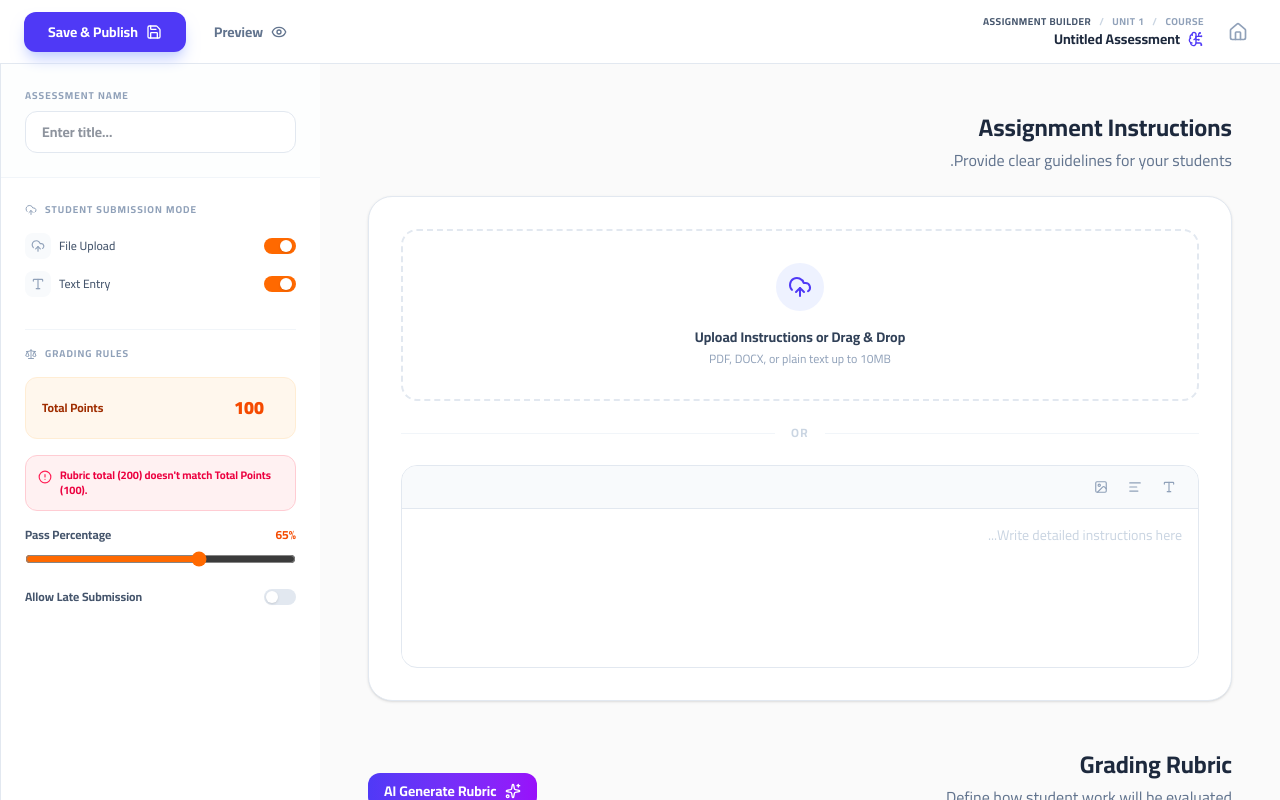
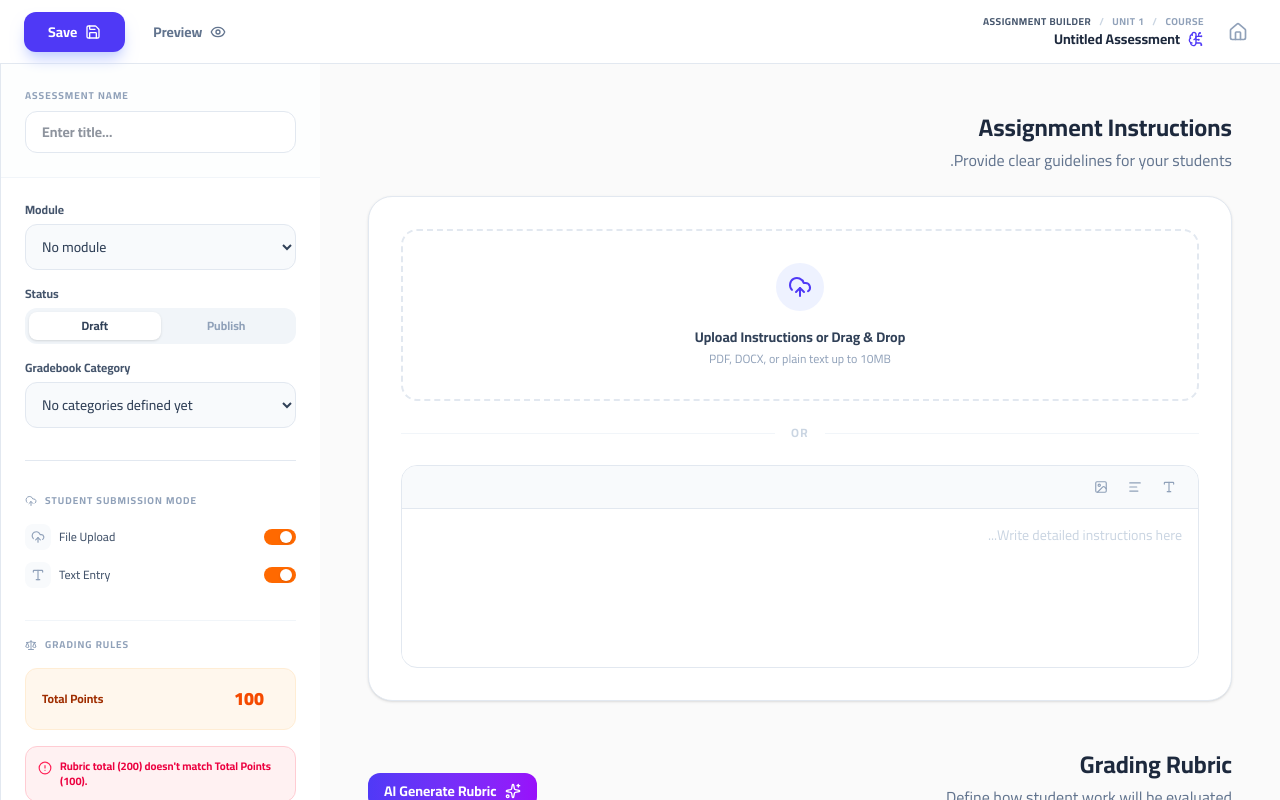
Before and after one commit to RegoNagi/Talia-Learn, a Next.js app: page /assessment-builder in a window 1280 px wide. Shown: the top 800 px of the page. Built offline with nearby package versions, Linux system fonts and the light colour scheme.

Commit message:
Add files via upload

```diff
--- a/app/assessment-builder/page.tsx
+++ b/app/assessment-builder/page.tsx
@@ -18,7 +18,8 @@ import { createPortal } from 'react-dom';
 import { FloatingPortal } from '@floating-ui/react';
 import { AssessmentSidebar } from '@/components/AssessmentSidebar';
 import { useAuth } from '@/contexts/AuthContext';
-import { createAssignment, createQuiz, uploadAssignmentAttachment, getSubmissionFileUrl } from '@/services/assignmentData';
+import { createAssignment, createQuiz, uploadAssignmentAttachment, getSubmissionFileUrl, getUnitsForAssignment } from '@/services/assignmentData';
+import { getGradebookCategories } from '@/services/academicData';
 
 interface Question {
   id: string;
@@ -60,6 +61,14 @@ function AssessmentBuilderContent() {
   const scopeClassId = searchParams.get('classId') || '';
   const scopeSubject = searchParams.get('subject') || '';
   const scopeUnitId = searchParams.get('unitId') || '';
+  const [selectedUnitId, setSelectedUnitId] = useState(scopeUnitId);
+  const [availableUnits, setAvailableUnits] = useState<{ id: string; title: string }[]>([]);
+
+  useEffect(() => {
+    if (scopeClassId && scopeSubject) {
+      getUnitsForAssignment(scopeClassId, scopeSubject).then(setAvailableUnits);
+    }
+  }, [scopeClassId, scopeSubject]);
   const returnTo = searchParams.get('from') || '';
 
   const goBack = () => {
@@ -71,7 +80,18 @@ function AssessmentBuilderContent() {
   const initialType = (searchParams.get('type') === 'quiz' ? 'quiz' : 'assignment') as 'quiz' | 'assignment';
   const [activeTab] = useState<'quiz' | 'assignment'>(initialType);
   const [title, setTitle] = useState('');
-  const [category, setCategory] = useState('quiz');
+  const [category, setCategory] = useState('');
+  const [gradebookCategories, setGradebookCategories] = useState<string[]>([]);
+
+  useEffect(() => {
+    const grade = searchParams.get('grade') || '';
+    if (scopeSubject && grade) {
+      getGradebookCategories(scopeSubject, grade).then((cats) => {
+        setGradebookCategories(cats);
+        if (cats.length > 0 && !category) setCategory(cats[0]);
+      });
+    }
+  }, [scopeSubject]);
   const [maxScore, setMaxScore] = useState(100);
   const [isAutoCalc, setIsAutoCalc] = useState(true);
   const [isGraded, setIsGraded] = useState(true);
@@ -198,6 +218,7 @@ function AssessmentBuilderContent() {
       const dueDateTime = dueDate ? `${dueDate}T${dueTime || '23:59'}` : null;
       const assignmentSettings = {
         maxScore,
+        category,
         attemptLimit,
         allowLateSubmission,
         latePenalty: allowLateSubmission ? latePenalty : 'none',
@@ -210,11 +231,11 @@ function AssessmentBuilderContent() {
       };
       const { id, error } = await createAssignment(
         { teacherId: authUser.teacherId, classId: scopeClassId, subject: scopeSubject },
-        { title: title.trim(), instructions: instructionsText, dueDate: dueDateTime, settings: assignmentSettings, rubric, attachments }
+        { title: title.trim(), instructions: instructionsText, dueDate: dueDateTime, status: status === 'draft' ? 'Draft' : 'Active', unitId: selectedUnitId || null, settings: assignmentSettings, rubric, attachments }
       );
       setIsSavingReal(false);
       if (id) {
-        addToast('Assignment Saved & Published!');
+        addToast('Assignment Saved!');
         setTimeout(() => goBack(), 1000);
       } else {
         setSaveError(error || 'Unknown error');
@@ -237,6 +258,7 @@ function AssessmentBuilderContent() {
     const quizReleaseDateTime = hasReleaseCondition && releaseDate ? `${releaseDate}T${releaseTime || '00:00'}` : null;
     const quizSettings = {
       maxScore,
+      category,
       timeLimitHours,
       timeLimitMinutes,
       attemptLimit,
@@ -249,11 +271,11 @@ function AssessmentBuilderContent() {
     };
     const { id: quizId, error: quizError } = await createQuiz(
       { teacherId: authUser.teacherId, classId: scopeClassId, subject: scopeSubject },
-      { title: title.trim(), dueDate: quizDueDateTime, releaseAt: quizReleaseDateTime, settings: quizSettings, questions, sections }
+      { title: title.trim(), dueDate: quizDueDateTime, releaseAt: quizReleaseDateTime, status: status === 'draft' ? 'Draft' : 'Active', unitId: selectedUnitId || null, settings: quizSettings, questions, sections }
     );
     setIsSavingReal(false);
     if (quizId) {
-      addToast('Quiz Saved & Published!');
+      addToast('Quiz Saved!');
       setTimeout(() => goBack(), 1000);
     } else {
       setSaveError(quizError || 'Unknown error');
@@ -430,7 +452,7 @@ function AssessmentBuilderContent() {
             disabled={isSavingReal}
             className="bg-indigo-600 text-white px-6 py-2.5 rounded-xl text-sm font-bold hover:bg-indigo-700 disabled:opacity-60 transition-all shadow-lg shadow-indigo-200 flex items-center gap-2"
           >
-            <Save size={16} /> {isSavingReal ? 'Saving...' : 'Save & Publish'}
+            <Save size={16} /> {isSavingReal ? 'Saving...' : 'Save'}
           </button>
         </div>
       </header>
@@ -1114,8 +1136,15 @@ function AssessmentBuilderContent() {
           setTitle={setTitle}
           status={status as any}
           setStatus={(s) => setStatus(s as any)}
+          status={status}
+          setStatus={setStatus}
           category={category}
           setCategory={setCategory}
+          gradebookCategories={gradebookCategories}
+          selectedUnitId={selectedUnitId}
+          setSelectedUnitId={setSelectedUnitId}
+          availableUnits={availableUnits}
+          isUnitLocked={!!scopeUnitId}
           isAutoCalc={isAutoCalc}
           setIsAutoCalc={setIsAutoCalc}
           maxScore={maxScore}
--- a/app/courses/[courseId]/page.tsx
+++ b/app/courses/[courseId]/page.tsx
@@ -289,7 +289,7 @@ function CourseWorkspaceContent() {
                     {activeTab === 'learning-path' && <LearningPathTab viewRole={viewRole} demoAssessments={demoAssessments} language={language} onAssessmentClick={(id) => { setCurrentAssessmentId(id); setEngineView('ASSESSMENT_LANDING'); }} teacherId={authUser?.teacherId} classId={realClassId} subject={realSubject} grade={realClassInfo?.gradeLevel} />}
                     {activeTab === 'live-sessions' && <LiveSessionsTab viewRole={viewRole} />}
                     {activeTab === 'timeline' && <TimelineTab role={viewRole.toLowerCase()} language={language} />}
-                    {activeTab === 'assessments' && <AssessmentsTab role={viewRole.toLowerCase() as any} teacherId={authUser?.teacherId} studentId={authUser?.studentId} classId={realClassId} subject={realSubject} />}
+                    {activeTab === 'assessments' && <AssessmentsTab role={viewRole.toLowerCase() as any} teacherId={authUser?.teacherId} studentId={authUser?.studentId} classId={realClassId} subject={realSubject} grade={realClassInfo?.gradeLevel} />}
                     {activeTab === 'gradebook' && <GradebookTab viewRole={viewRole} demoAssessments={demoAssessments} />}
                   </>
                 )}
--- a/components/AssessmentSidebar.tsx
+++ b/components/AssessmentSidebar.tsx
@@ -27,6 +27,11 @@ interface AssessmentSidebarProps {
   setStatus: (val: 'draft' | 'published') => void;
   category: string;
   setCategory: (val: string) => void;
+  gradebookCategories?: string[];
+  selectedUnitId?: string;
+  setSelectedUnitId?: (val: string) => void;
+  availableUnits?: { id: string; title: string }[];
+  isUnitLocked?: boolean;
   isAutoCalc: boolean;
   setIsAutoCalc: (val: boolean) => void;
   maxScore: number;
@@ -96,6 +101,11 @@ export function AssessmentSidebar({
   setStatus,
   category,
   setCategory,
+  gradebookCategories = [],
+  selectedUnitId = '',
+  setSelectedUnitId = () => {},
+  availableUnits = [],
+  isUnitLocked = false,
   isAutoCalc,
   setIsAutoCalc,
   maxScore,
@@ -312,6 +322,65 @@ export function AssessmentSidebar({
       </div>
 
       <div className="flex-1 overflow-y-auto custom-scrollbar p-6 space-y-8">
+        {/* Shared fields (Quiz & Assignment) */}
+        <div className="space-y-4">
+          <div>
+            <label className="block text-xs font-bold text-slate-600 mb-1.5">{isRtl ? 'الوحدة (Module)' : 'Module'}</label>
+            {isUnitLocked ? (
+              <div className="w-full bg-slate-100 border border-slate-200 rounded-xl py-2 px-3 text-sm font-medium text-slate-500 flex items-center gap-2">
+                <Lock size={12} />
+                {availableUnits.find((u) => u.id === selectedUnitId)?.title || (isRtl ? 'الوحدة الحالية' : 'Current module')}
+              </div>
+            ) : (
+              <select
+                value={selectedUnitId}
+                onChange={(e) => setSelectedUnitId(e.target.value)}
+                className="w-full bg-slate-50 border border-slate-200 rounded-xl py-2 px-3 text-sm font-medium text-slate-700 outline-none focus:ring-2 focus:ring-orange-100"
+              >
+                <option value="">{isRtl ? 'بدون وحدة' : 'No module'}</option>
+                {availableUnits.map((u) => (
+                  <option key={u.id} value={u.id}>{u.title}</option>
+                ))}
+              </select>
+            )}
+          </div>
+
+          <div>
+            <label className="block text-xs font-bold text-slate-600 mb-1.5">{isRtl ? 'الحالة' : 'Status'}</label>
+            <div className="flex bg-slate-100 p-1 rounded-xl">
+              <button
+                type="button"
+                onClick={() => setStatus('draft')}
+                className={`flex-1 py-1.5 rounded-lg text-xs font-bold transition-all ${status === 'draft' ? 'bg-white text-slate-700 shadow-sm' : 'text-slate-400'}`}
+              >
+                {isRtl ? 'مسودة' : 'Draft'}
+              </button>
+              <button
+                type="button"
+                onClick={() => setStatus('published')}
+                className={`flex-1 py-1.5 rounded-lg text-xs font-bold transition-all ${status === 'published' ? 'bg-white text-emerald-700 shadow-sm' : 'text-slate-400'}`}
+              >
+                {isRtl ? 'منشور' : 'Publish'}
+              </button>
+            </div>
+          </div>
+
+          <div>
+            <label className="block text-xs font-bold text-slate-600 mb-1.5">{isRtl ? 'فئة جدول الدرجات' : 'Gradebook Category'}</label>
+            <select
+              value={category}
+              onChange={(e) => setCategory(e.target.value)}
+              className="w-full bg-slate-50 border border-slate-200 rounded-xl py-2 px-3 text-sm font-medium text-slate-700 outline-none focus:ring-2 focus:ring-orange-100"
+            >
+              {gradebookCategories.length === 0 && <option value="">{isRtl ? 'مفيش فئات معرّفة لسه' : 'No categories defined yet'}</option>}
+              {gradebookCategories.map((cat) => (
+                <option key={cat} value={cat}>{cat}</option>
+              ))}
+            </select>
+          </div>
+        </div>
+        <hr className="border-slate-200" />
+
         {activeTab === 'quiz' ? (
           <>
             {/* Quiz Global Settings */}
@@ -341,20 +410,6 @@ export function AssessmentSidebar({
                       {t.statusPublished}
                     </button>
                   </div>
-                </div>
-
-                <div>
-                  <label className="block text-xs font-bold text-slate-600 mb-1.5">{t.category}</label>
-                  <select
-                    value={category}
-                    onChange={(e) => setCategory(e.target.value)}
-                    className="w-full bg-slate-50 border border-slate-200 rounded-xl py-2 px-3 text-sm font-medium text-slate-700 outline-none focus:ring-2 focus:ring-orange-100"
-                  >
-                    <option value="quiz">{t.catQuiz}</option>
-                    <option value="assignment">{t.catAssignment}</option>
-                    <option value="exam">{t.catExam}</option>
-                    <option value="participation">{t.catParticipation}</option>
-                  </select>
                 </div>
 
                 {activeTab === 'quiz' && (
--- a/components/LearningPath/AddAssessmentModal.tsx
+++ b/components/LearningPath/AddAssessmentModal.tsx
@@ -10,11 +10,12 @@ interface AddAssessmentModalProps {
   unitTitle: string;
   classId?: string;
   subject?: string;
+  grade?: string;
   unitId?: string | null;
   assessmentType?: 'quiz' | 'assignment';
 }
 
-export function AddAssessmentModal({ isOpen, onClose, unitTitle, classId, subject, unitId, assessmentType = 'assignment' }: AddAssessmentModalProps) {
+export function AddAssessmentModal({ isOpen, onClose, unitTitle, classId, subject, grade, unitId, assessmentType = 'assignment' }: AddAssessmentModalProps) {
   const router = useRouter();
 
   useEffect(() => {
@@ -23,12 +24,13 @@ export function AddAssessmentModal({ isOpen, onClose, unitTitle, classId, subjec
       params.set('type', assessmentType);
       if (classId) params.set('classId', classId);
       if (subject) params.set('subject', subject);
+      if (grade) params.set('grade', grade);
       if (unitId) params.set('unitId', unitId);
       if (typeof window !== 'undefined') params.set('from', encodeURIComponent(window.location.pathname + window.location.search));
       router.push(`/assessment-builder?${params.toString()}`);
       onClose();
     }
-  }, [isOpen, router, onClose, classId, subject, unitId, assessmentType]);
+  }, [isOpen, router, onClose, classId, subject, grade, unitId, assessmentType]);
 
   return null;
 }
--- a/components/tabs/LearningPathTab.tsx
+++ b/components/tabs/LearningPathTab.tsx
@@ -1044,6 +1044,7 @@ export function LearningPathTab({
         unitTitle={targetUnitTitle}
         classId={classId}
         subject={subject}
+        grade={grade}
         unitId={targetUnitId}
         assessmentType={newAssessmentType}
       />
```
Also changed, not shown: components/tabs/AssessmentsTab.tsx (+4 -3 lines), services/academicData.ts (+15 -0 lines), services/assignmentData.ts (+16 -4 lines).
